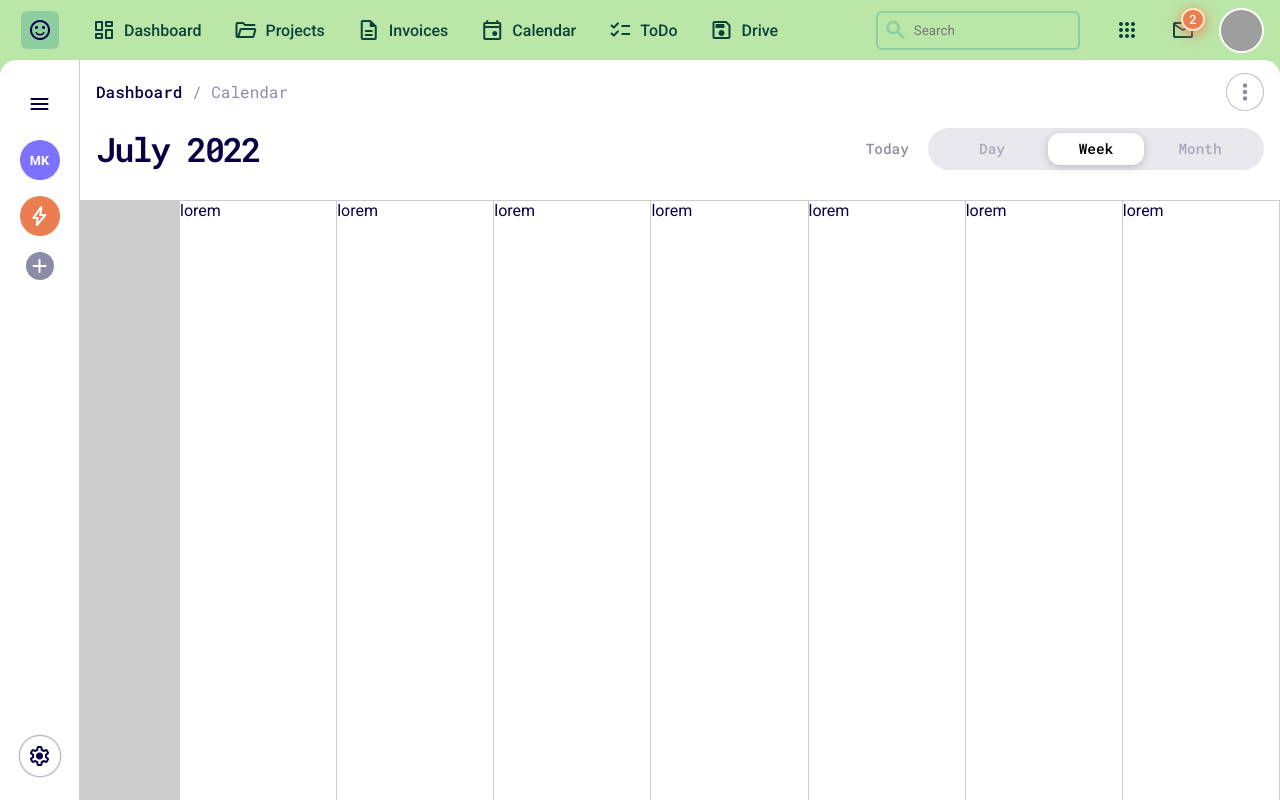
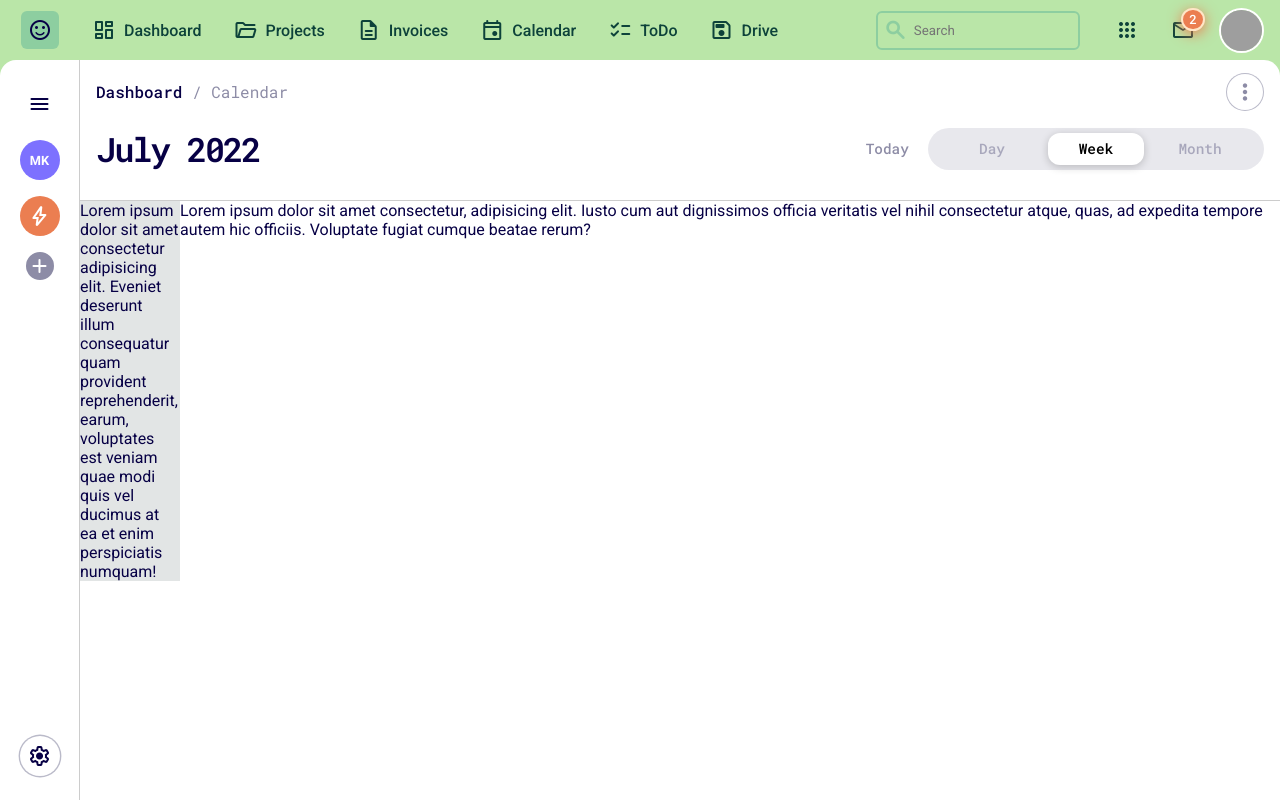
Before and after one commit to alexalannunes/ui-clones, a React (Create React App) app in the folder calendar-week/: page / in a window 1280 px wide. Built offline with nearby package versions, Linux system fonts and the light colour scheme; grey boxes are pictures that could not be loaded.

Commit message:
try make calendar :smile:

```diff
--- a/calendar-week/src/components/calendar-week/calendar-week.tsx
+++ b/calendar-week/src/components/calendar-week/calendar-week.tsx
@@ -1,58 +1,20 @@
-import React, { useEffect, useRef, useState } from "react";
+import React from "react";
 import styles from "./styles.module.scss";
 
 function CalendarContent() {
-  const contentRef = useRef<HTMLDivElement | null>(null);
-
-  const [info, setInfo] = useState({
-    width: 100,
-  });
-
-  useEffect(() => {
-    function onResize() {
-      if (contentRef.current) {
-        const WIDTH = contentRef.current.clientWidth;
-        const HEIGHT = contentRef.current.clientHeight;
-        const MAX_DAYS_VIEW = 7;
-        const COLUMN_WIDTH = WIDTH / MAX_DAYS_VIEW;
-
-        console.log("oi", HEIGHT);
-        setInfo({
-          width: COLUMN_WIDTH,
-        });
-      }
-    }
-
-    onResize();
-
-    window.addEventListener("resize", onResize);
-
-    return () => {
-      window.removeEventListener("resize", onResize);
-    };
-  }, []);
-
   return (
     <div className={styles.content}>
-      <div
-        style={{ width: 100, backgroundColor: "#ccc", height: "100%" }}
-      ></div>
-      <div
-        ref={contentRef}
-        style={{ display: "flex", width: "calc(100% - 100px)" }}
-      >
-        {[1, 2, 3, 4, 5, 6, 7].map((i) => (
-          <div
-            key={i}
-            style={{
-              flex: 1,
-              width: info.width,
-              borderRight: "1px solid #ccc",
-            }}
-          >
-            lorem
-          </div>
-        ))}
+      <div className={styles.calendarTimes}>
+        Lorem ipsum dolor sit amet consectetur adipisicing elit. Eveniet
+        deserunt illum consequatur quam provident reprehenderit, earum,
+        voluptates est veniam quae modi quis vel ducimus at ea et enim
+        perspiciatis numquam!
+      </div>
+      <div className={styles.calendarDays}>
+        Lorem ipsum dolor sit amet consectetur, adipisicing elit. Iusto cum aut
+        dignissimos officia veritatis vel nihil consectetur atque, quas, ad
+        expedita tempore autem hic officiis. Voluptate fugiat cumque beatae
+        rerum?
       </div>
     </div>
   );
--- a/calendar-week/src/components/calendar-week/styles.module.scss
+++ b/calendar-week/src/components/calendar-week/styles.module.scss
@@ -104,7 +104,14 @@
     border-top: 1px solid #ccc;
     margin-top: 1rem;
     @include display-flex;
-    height: 100%;
-    flex: 1 1 0;
+    overflow-y: auto;
+
+    .calendarTimes {
+      width: 100px;
+      background-color: rgba(68, 85, 85, 0.151);
+    }
+    .calendarDays {
+      flex: 1;
+    }
   }
 }
```
